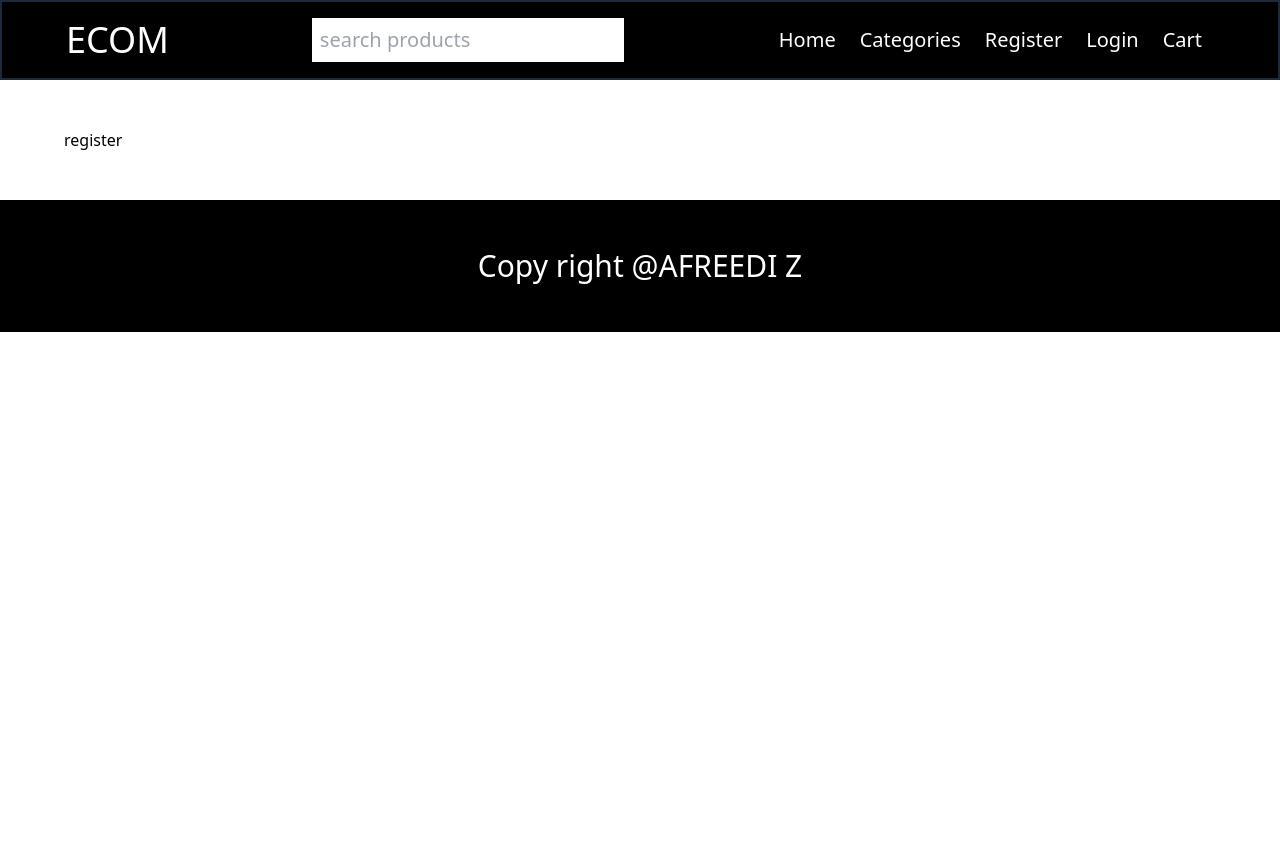
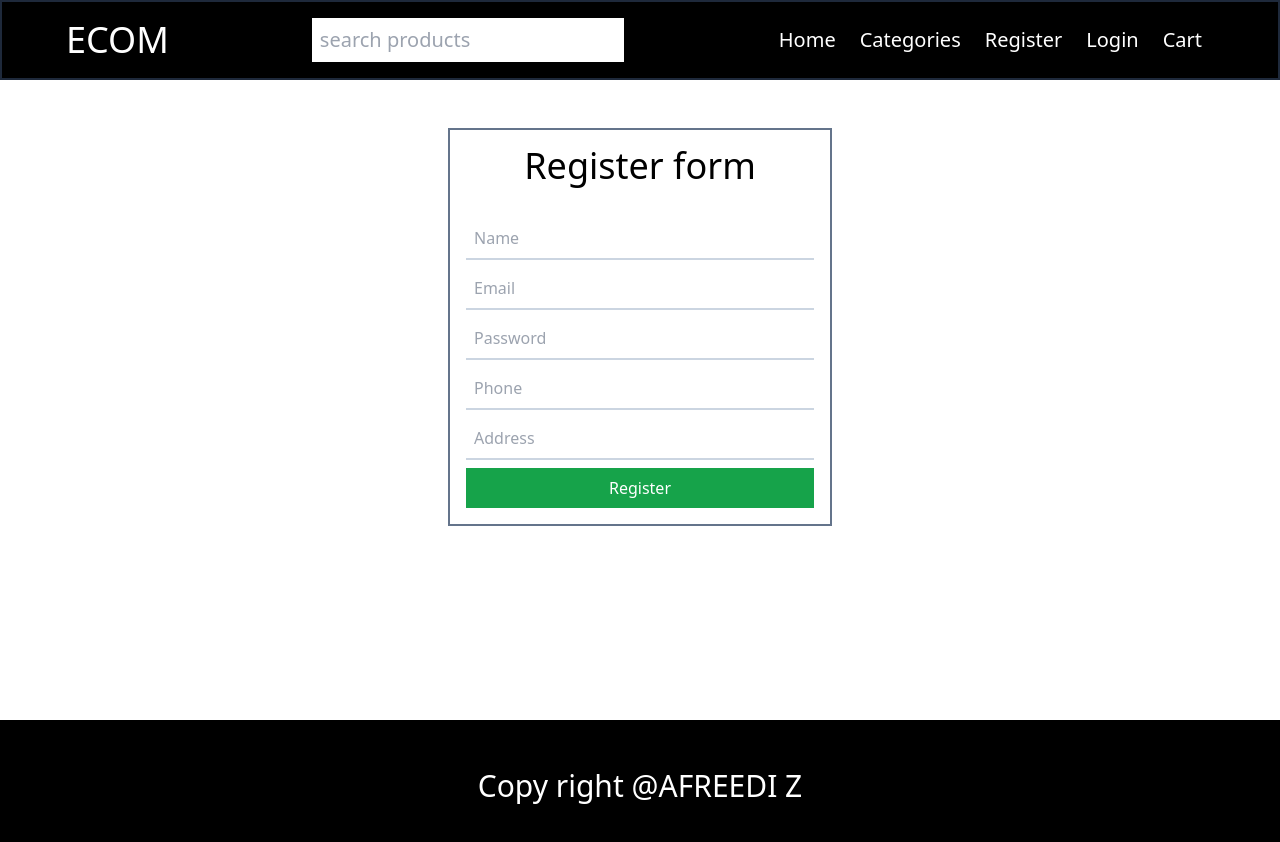
Before and after one commit to afreediz/ecom_mern, a React (Create React App) app in the folder client/: page /register in a window 1280 px wide. Shown: the top 842 px of the page. Before the commit the page ends 800 px from the top, so only its background shows below. Built offline with nearby package versions, Linux system fonts and the light colour scheme.

Commit message:
register and login form

```diff
--- a/client/src/components/Layout.jsx
+++ b/client/src/components/Layout.jsx
@@ -6,7 +6,7 @@ const Layout = () => {
   return (
     <div>
       <Header />
-      <div className="py-12 px-16">
+      <div className="py-12 px-16 h-80vh">
         <Outlet/>
       </div>
       <Footer />
--- a/client/src/index.css
+++ b/client/src/index.css
@@ -3,5 +3,5 @@
 @tailwind utilities;
 
 h1{
-    @apply inline border-b-2 border-slate-500 text-4xl
+    @apply inline font-bold my-4 text-4xl
 }
--- a/client/src/pages/Auth/Login.jsx
+++ b/client/src/pages/Auth/Login.jsx
@@ -2,8 +2,13 @@ import React from 'react'
 
 const Login = () => {
   return (
-    <div>
-      login
+    <div className='mx-auto w-1/3 border-2 border-slate-500'>
+      <h1 className='flex justify-center font-medium'>Login form</h1>
+      <div className="inputs p-4">
+        <input type="text" className='w-full border-b-2 border-slate-300 p-2 mb-2' placeholder='Email' />
+        <input type="text" className='w-full border-b-2 border-slate-300 p-2 mb-2' placeholder='Password' />
+        <button className='w-full py-2 bg-green-600 text-white font-normal'>Login</button>
+      </div>
     </div>
   )
 }
--- a/client/src/pages/Auth/Register.jsx
+++ b/client/src/pages/Auth/Register.jsx
@@ -2,8 +2,16 @@ import React from 'react'
 
 const Register = () => {
   return (
-    <div>
-      register
+    <div className='mx-auto w-1/3 border-2 border-slate-500'>
+      <h1 className='flex justify-center font-medium'>Register form</h1>
+      <div className="inputs p-4">
+        <input type="text" className='w-full border-b-2 border-slate-300 p-2 mb-2' placeholder='Name' />
+        <input type="text" className='w-full border-b-2 border-slate-300 p-2 mb-2' placeholder='Email' />
+        <input type="text" className='w-full border-b-2 border-slate-300 p-2 mb-2' placeholder='Password' />
+        <input type="text" className='w-full border-b-2 border-slate-300 p-2 mb-2' placeholder='Phone' />
+        <input type="text" className='w-full border-b-2 border-slate-300 p-2 mb-2' placeholder='Address' />
+        <button className='w-full py-2 bg-green-600 text-white font-normal'>Register</button>
+      </div>
     </div>
   )
 }
--- a/client/src/pages/Home.jsx
+++ b/client/src/pages/Home.jsx
@@ -4,7 +4,7 @@ import ProductCard from '../components/utilities/ProductCard'
 
 const Home = () => {
   return (
-    <div className='grid grid-cols-6 h-screen'>
+    <div className='grid grid-cols-6'>
       <div className="sidebar col-span-1">
         <h1 className='inline border-b-2 border-slate-500 text-4xl'>Filters</h1>
         <h2 className='text-2xl font-medium py-2'>Categories</h2>
--- a/client/tailwind.config.js
+++ b/client/tailwind.config.js
@@ -4,7 +4,11 @@ module.exports = {
       "./src/**/*.{js,jsx,ts,tsx}",
     ],
     theme: {
-      extend: {},
+      extend: {
+        spacing:{
+          '80vh':'80vh'
+        }
+      },
     },
     plugins: [],
   }
```
